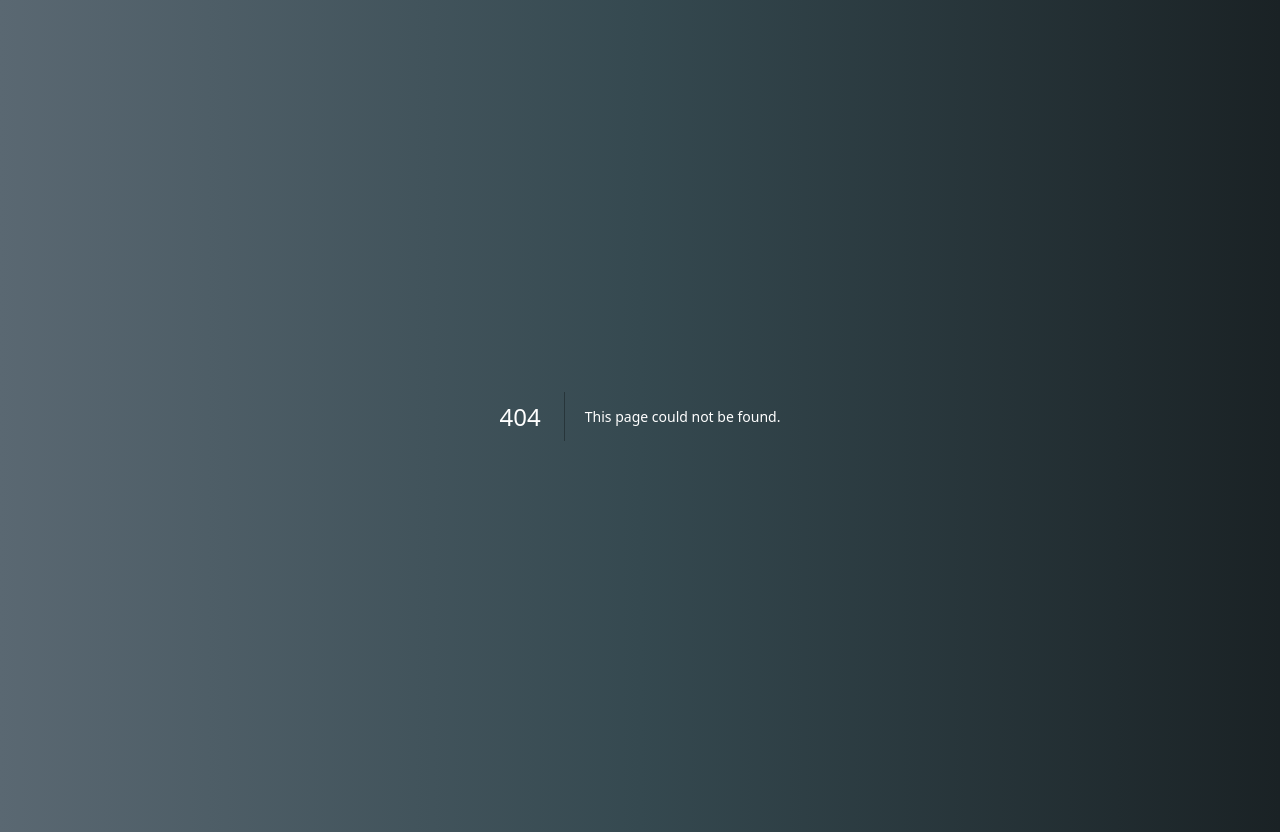
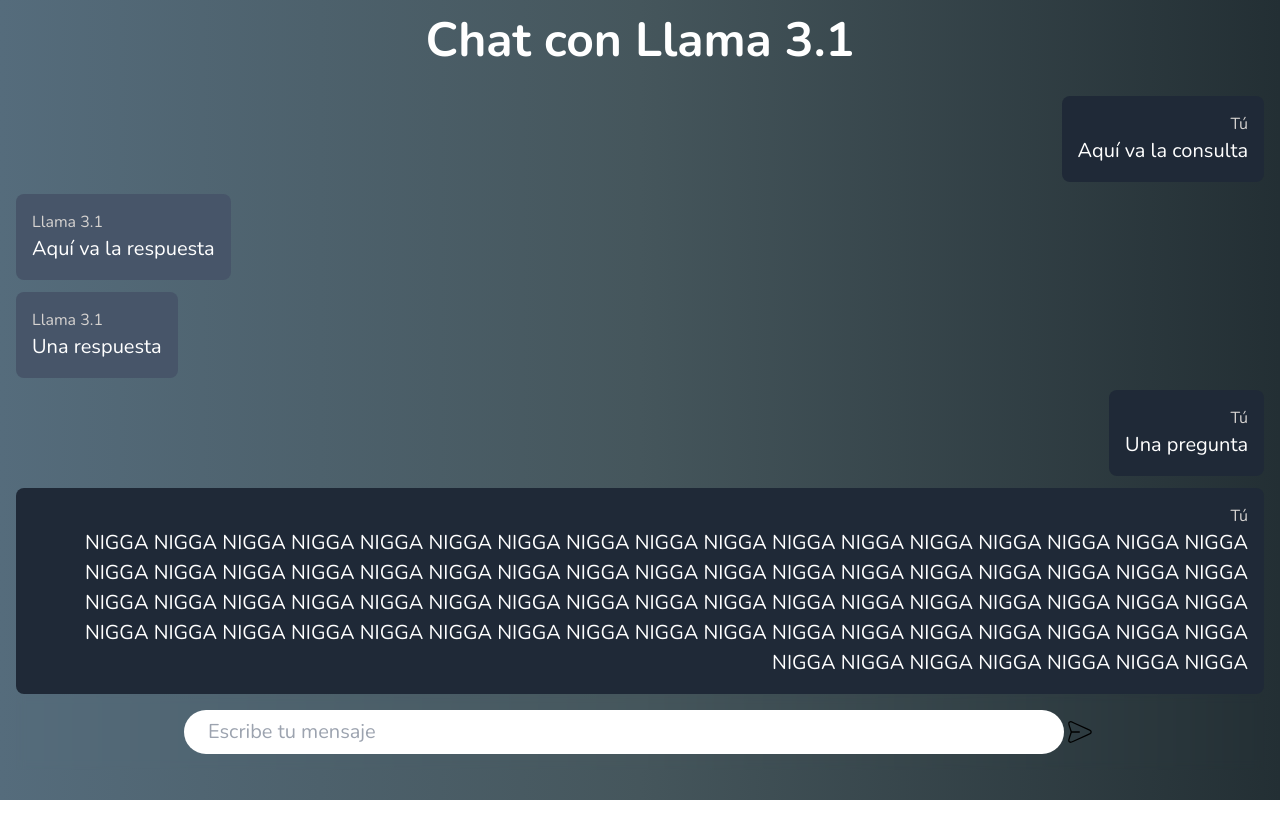
Before and after one commit to Missa510/Your-Own-Chat, a Next.js app: page /chat/Llama-3.1-8B-Instruct-q4f32_1-MLC-1k in a window 1280 px wide. Before the commit this address had no page. After the commit the page ends 800 px from the top, so only its background shows below. Built offline with nearby package versions, Linux system fonts and the light colour scheme.

Commit message:
Mejorando chats

```diff
--- a/src/app/404/page.js
+++ b/src/app/404/page.js
@@ -1,10 +1,8 @@
 import Link from "next/link"
 
-export async function generateMetadata() {
-    return {
-        title: '404',
-        description: 'Página no encontrada',
-    }
+export const metadata = {
+    title: '404',
+    description: 'Página no encontrada',
 }
 
 export default function CuatroCientosCuatro() {
--- a/src/app/[slug]/page.js
+++ b/src/app/chat/[slug]/page.js
@@ -1,6 +1,18 @@
 import { ModelosYEspecificaciones } from "@/data/modelos"
 import Chats from "@/components/chat/chat"
 import { redirect } from "next/navigation"
+
+export async function generateMetadata({ params }) {
+
+    const modelo = ModelosYEspecificaciones.find(modelo => modelo.model_id === params.slug)
+
+    return {
+
+        title: `Chat con ${modelo.model_name}`,
+        description: `Chat con ${modelo.model_name} de manera local`,
+
+    }
+}
 
 export default function Chat({ params }) {
 
@@ -9,9 +21,7 @@
     if (!modelo) redirect('/404')
 
     return (
-        <>
-            <Chats chatCon={modelo.model_name} />
-        </>
+        <Chats chatCon={modelo.model_name} />
     )
 
 }
--- a/src/app/globals.css
+++ b/src/app/globals.css
@@ -7,9 +7,9 @@
   --background-start-rgb: 32, 32, 32;
   --background-end-rgb: 20, 20, 20;
 
-  --color-1: #5a6872;
-  --color-2: #354950;
-  --color-3: #1a2225;
+  --color-1: #556c7c;
+  --color-2: #45565c;
+  --color-3: #232f34;
 }
 
 *:focus{ outline: none; }
--- a/src/app/layout.js
+++ b/src/app/layout.js
@@ -7,9 +7,14 @@
 });
 
 export const metadata = {
+  generator: 'Next.js',
+  applicationName: 'Your Own Chat',
+  referrer: 'origin-when-cross-origin',
+  keywords: ['Next.js', 'React', 'JavaScript', 'IA', 'Chat', 'Chat IA', 'Chat local IA'],
   title: "Your Own Chat",
   description: "Chat en tiempo real con un modelo de IA de manera local",
-};
+  creator: 'Missa510UwU',
+}
 
 export default function RootLayout({ children }) {
   return (
@@ -17,7 +22,6 @@
 
       <body className={inter.className}>
         <main className="min-h-dvh bg-backgraun bg-no-repeat bg-cover bg-center mx-auto my-0 p-4 text-white">
-
           {children}
         </main>
 
--- a/src/app/page.js
+++ b/src/app/page.js
@@ -1,5 +1,3 @@
-"use client"
-
 import Header from "@/components/header";
 import InfoPagina from "@/components/info";
 
--- a/src/components/chat/caja.js
+++ b/src/components/chat/caja.js
@@ -1,10 +1,14 @@
+"use client"
+// import Script from "next/script"
+import SendIcon from "../svg/send"
+
 export default function CajaDeTexto(){
     return(
-        <footer className="flex items-center">
-            <form className="fixed bottom-4 flex items-center">
-                <input className="flex-grow" type="text" placeholder="Escribe tu mensaje"/>
-                <button>
-                    Enviar
+        <footer className="flex justify-center sticky bottom-4 backdrop-blur-sm p-4 z-50 w-full">
+            <form className="flex w-3/4 justify-center items-center text-xl">
+                <input className="flex-grow py-2 px-6 outline-none border-none rounded-full text-stone-950" type="text" placeholder="Escribe tu mensaje"/>
+                <button disabled >
+                    <SendIcon/>
                 </button>
             </form>
         </footer>
--- a/src/components/chat/chat.js
+++ b/src/components/chat/chat.js
@@ -3,12 +3,12 @@
 
 export default function Chats(props) {
     return (
+        <>
             <section className="flex flex-col items-center justify-center gap-y-8 w-full">
 
                 <section>
-                <span className="text-2xl font-bold">Chat con {props.chatCon}</span>
+                    <span className="text-5xl font-bold">Chat con {props.chatCon}</span>
                 </section>
-
 
                 <section className="flex flex-col items-center gap-y-3 w-full overflow-y-auto">
 
@@ -16,12 +16,13 @@
                     <Mensajes remitente={props.chatCon} contenido={`Aquí va la respuesta`} />
                     <Mensajes remitente={props.chatCon} contenido={`Una respuesta`} />
                     <Mensajes remitente="Tú" contenido={`Una pregunta`} />
+                    <Mensajes remitente="Tú" contenido={`NIGGA NIGGA NIGGA NIGGA NIGGA NIGGA NIGGA NIGGA NIGGA NIGGA NIGGA NIGGA NIGGA NIGGA NIGGA NIGGA NIGGA NIGGA NIGGA NIGGA NIGGA NIGGA NIGGA NIGGA NIGGA NIGGA NIGGA NIGGA NIGGA NIGGA NIGGA NIGGA NIGGA NIGGA NIGGA NIGGA NIGGA NIGGA NIGGA NIGGA NIGGA NIGGA NIGGA NIGGA NIGGA NIGGA NIGGA NIGGA NIGGA NIGGA NIGGA NIGGA NIGGA NIGGA NIGGA NIGGA NIGGA NIGGA NIGGA NIGGA NIGGA NIGGA NIGGA NIGGA NIGGA NIGGA NIGGA NIGGA NIGGA NIGGA NIGGA NIGGA NIGGA NIGGA NIGGA `} />
+
+                </section>
 
             </section>
 
             <CajaDeTexto />
-
-
-        </section>
+        </>
     )
 }
--- a/src/components/chat/mensajes.js
+++ b/src/components/chat/mensajes.js
@@ -2,11 +2,11 @@
     return (
         <div className={
             props.remitente === "Tú" ?
-            `flex flex-col justify-center bg-gray-600 p-4 rounded-lg w-max max-w-[75ch] self-end items-end` :
-            `flex flex-col justify-center bg-slate-800 p-4 rounded-lg w-max max-w-[75ch] self-start items-start`
+            `flex flex-col justify-center bg-gray-800 p-4 rounded-lg max-w-max self-end items-end text-end` :
+            `flex flex-col justify-center bg-slate-600 p-4 rounded-lg max-w-max self-start items-start`
         }>
             <h3 className="text-stone-300 text-md">{props.remitente}</h3>
-            <p className="text-lg">{props.contenido}</p>
+            <p className="text-[20px]">{props.contenido}</p>
         </div>
     )
 }
--- a/src/components/info.js
+++ b/src/components/info.js
@@ -1,5 +1,8 @@
-import ModelosCard from "@/components/modelos"
+// import ModelosCard from "@/components/modelos"
 import Footer from "@/components/footer";
+import dynamic from "next/dynamic";
+
+const ModelosCard = dynamic(() => import('@/components/modelos'), { ssr: false })
 
 const Agradecimientos = [
     {
@@ -9,7 +12,7 @@
     }, {
         key: 2,
         name: "Vladimir",
-        mensaje: "Tus consejos me ayudaron a crecer como desarrollador"
+        mensaje: "Tus consejos me ayudaron a crecer youtcomo desarrollador"
     },
 ]
 
--- a/src/components/modelos.js
+++ b/src/components/modelos.js
@@ -1,15 +1,38 @@
+"use client"
+
 import Image from "next/image"
 import { ModelosYEspecificaciones } from "../data/modelos"
-// import { userAgent } from "next/server"
 import Link from "next/link"
+import { useState, useEffect } from 'react'
+
+function VerificarFirefox() {
+
+    const [usaFirefox, setUsaFirfox] = useState(false)
+
+    useEffect(() => {
+        if (typeof navigator !== "undefined") {
+            navigator.userAgent.includes('Firefox') && setUsaFirfox(true)
+        }
+    }, [])
+
+    return (
+        usaFirefox ?
+        <h3 className="text-xl xl:text-2xl text-orange-700 bg-orange-300 py-2 px-6 rounded-md">
+            Veo que usas Firefox para chatear con los modelos, no hay problema. La sugerencia de compatibilidad no te aparecerá. <span className="font-bold">ATTE: Missa510</span>
+        </h3> : null
+    )
+}
 
 function VerficarRAM(RAM) {
 
-    if ('deviceMemory' in navigator) {
-        const RAM_DISPOSITIVO = navigator.deviceMemory
-        if (RAM_DISPOSITIVO <= RAM) return (<span className="text-stone-300 italic">~ No recomendado para tú dispositivo</span>)
-        else return (<span className="text-green-300">~ Recomendado para tu dispositivo</span>)
+    if (typeof navigator !== "undefined") {
+        if ('deviceMemory' in navigator) {
+            const RAM_DISPOSITIVO = navigator.deviceMemory
+            if (RAM_DISPOSITIVO <= RAM) return (<span className="text-stone-300 italic">~ No recomendado para tú dispositivo</span>)
+            else return (<span className="text-green-300">~ Recomendado para tu dispositivo</span>)
+        }
     }
+
 }
 
 export default function ModelosCard() {
@@ -21,19 +44,13 @@
                 Elije uno de los modelos integrados para comenzar
             </p>
 
-            {
-                navigator.userAgent.includes('Firefox') && (
-                    <h3 className="text-xl xl:text-2xl text-orange-700 bg-orange-300 py-2 px-6 rounded-md">
-                        Veo que usas Firefox para chatear con los modelos, no hay problema. La sugerencia de compatibilidad no te aparecerá. <span className="font-bold">ATTE: Missa510</span>
-                    </h3>
-                )
-            }
+            {VerificarFirefox()}
 
             <section className="grid place-items-center xl:place-items-stretch grid-cols-1 gap-y-3 2xl:gap-3 2xl:grid-cols-3">
                 {
                     ModelosYEspecificaciones.map((modelo) => {
                         return (
-                            <Link key={modelo.model_id} href={`/${modelo.model_id}`}
+                            <Link key={modelo.model_id} href={`/chat/${modelo.model_id}`}
                                 className="
                             bg-stone-600
                             border-sky-500
--- /dev/null
+++ b/src/components/svg/send.js
@@ -0,0 +1,13 @@
+const SendIcon = () => (
+    <svg viewBox="0 0 24 24" fill="none" xmlns="http://www.w3.org/2000/svg" height={32} width={32}>
+        <path
+            d="M11.5003 12H5.41872m-.17238.7972-1.00476 3.0014c-.5503 1.6438-.82545 2.4657-.62799 2.9718.17147.4396.53976.7728.99421.8997.52331.146 1.31371-.2097 2.89451-.921l10.13439-4.5605c1.543-.6944 2.3145-1.0415 2.5529-1.5238.2072-.419.2072-.9107 0-1.3297-.2384-.4822-1.0099-.8294-2.5529-1.52375L7.48483 5.24303c-1.57604-.70921-2.36405-1.06382-2.88684-.91835-.45402.12633-.82227.45868-.99434.89741-.19814.50519.07407 1.32532.6185 2.96558l1.02614 3.09163c.0935.2817.14026.4226.15871.5666.01638.1279.01621.2573-.00049.3851-.01883.144-.06594.2847-.16017.5662Z"
+            stroke="#000"
+            strokeWidth={0.96}
+            strokeLinecap="round"
+            strokeLinejoin="round"
+
+        />
+    </svg>
+)
+export default SendIcon
```
Also changed, not shown: 1 other file (tests, documents, lock files or other folders). Lines whose indentation alone changed are shown as unchanged.
